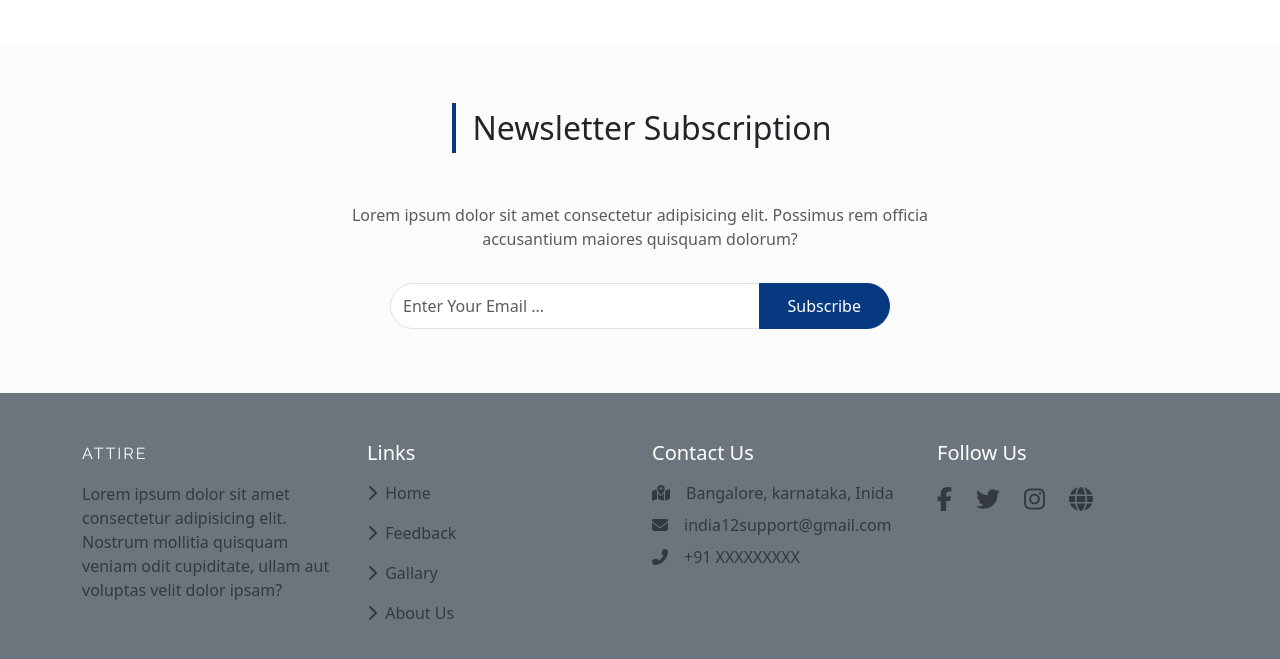
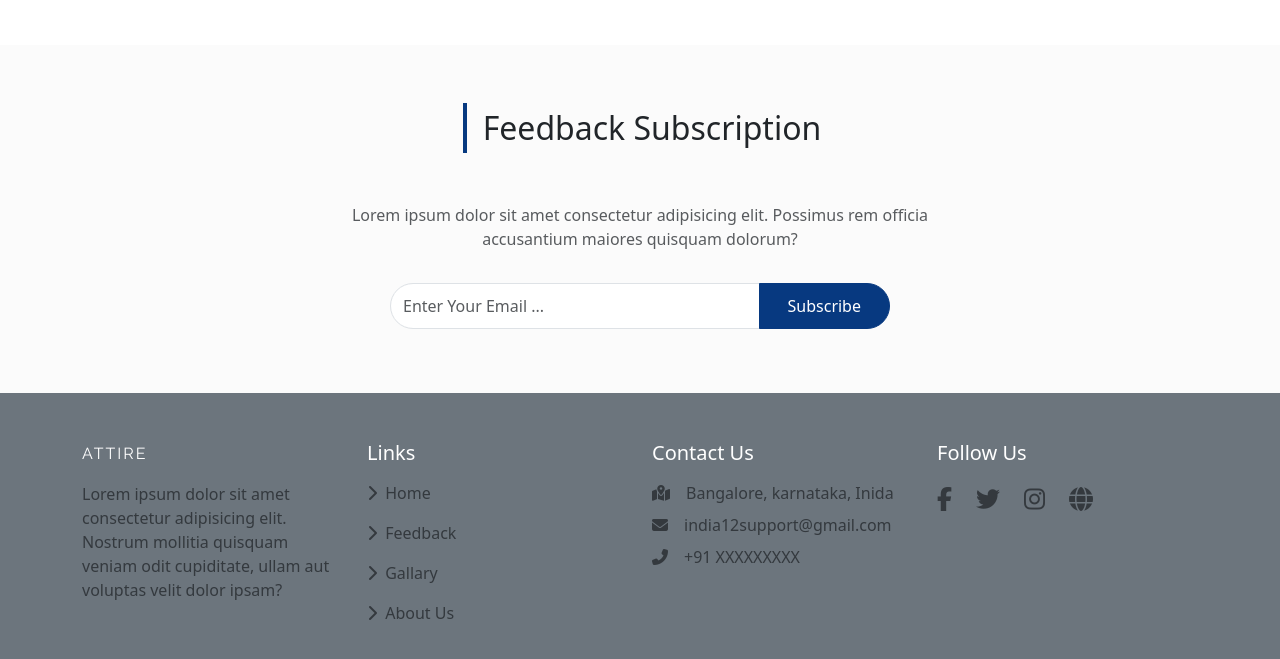
Before and after one commit to supriya224/web-page-task, a website: page index.html in a window 1280 px wide. Shown: the part 5297-5956 px from the top of the page. Drawn offline with nearby package versions, Linux system fonts and the light colour scheme; a web font is replaced by a local one.

Commit message:
commit file

```diff
--- a/index.html
+++ b/index.html
@@ -4,10 +4,13 @@
 <head>
     <meta charset="UTF-8">
     <meta name="viewport" content="width=device-width, initial-scale=1.0">
+    <!-- font awesome link is here -->
     <link rel="stylesheet" href="https://cdnjs.cloudflare.com/ajax/libs/font-awesome/6.5.1/css/all.min.css"
         integrity="sha512-DTOQO9RWCH3ppGqcWaEA1BIZOC6xxalwEsw9c2QQeAIftl+Vegovlnee1c9QX4TctnWMn13TZye+giMm8e2LwA=="
         crossorigin="anonymous" referrerpolicy="no-referrer" />
+    <!-- css link is here -->
     <link rel="stylesheet" href="./css/styles.css">
+    <!-- bootstrap link is here -->
     <link rel="stylesheet" href="./node_modules/bootstrap/dist/css/bootstrap.min.css">
     <title>Assignment task</title>
 </head>
@@ -46,6 +49,7 @@
             <!-- listing start -->
             <div class="collapse navbar-collapse order-lg-1" id="navMenu">
                 <ul class="navbar-nav mx-auto text-center">
+                    <!-- main list is here -->
                     <li class="nav-item px-2 py-2">
                         <a class="nav-link text-uppercase text-dark" href="#header">home</a>
                     </li>
@@ -64,6 +68,7 @@
                     <li class="nav-item px-2 py-2 border-0">
                         <a class="nav-link text-uppercase text-dark" href="#popular">popular</a>
                     </li>
+                    <!-- ending main list -->
                 </ul>
             </div>
             <!-- listing end -->
@@ -77,17 +82,19 @@
     <header id="header" class=" carousel slide" data-bs-ride="carousel" style="padding-top:104px;">
         <div class="container h-100 d-flex align-items-center carousel-inner">
             <div class="text-center carousel-item active">
+                <!-- body text component -->
                 <h2 class="text-capitalize text-white">hello this is my task </h2>
                 <h1 class="text-uppercase py-2 fw-bold text-white"> I have try do my best</h1>
                 <a href="#" class="btn mt-3 text-white text-uppercase">Web task</a>
             </div>
+            <!--second body text component -->
             <div class="text-center carousel-item">
                 <h2 class="text-capitalize text-white">I have try do create</h2>
                 <h1 class="text-uppercase py-2 fw-bold text-white"> E-commerece webpage</h1>
                 <a href="#" class="btn mt-3 text-white text-uppercase">Get Start</a>
             </div>
         </div>
-
+        <!-- toggle button is here -->
         <button class="carousel-control-prev" type="button" data-bs-target="#header" data-bs-slide="prev">
             <span class="carousel-control-prev-icon"></span>
         </button>
@@ -120,7 +127,7 @@
                 </div>
                 <!-- all items which is show here -->
                 <div class="filter-items mt-4 row gx-0 gy-3">
-
+                    <!-- collectin of images  listing start -->
                     <div class="collection-list col-md-6 col-lg-4 col-xl-3 p-2 mens">
                         <div class="collection-img position-relative">
                             <img src="https://5.imimg.com/data5/QP/AW/RO/SELLER-83548430/men-formal-grey-shirt.jpg"
@@ -390,13 +397,15 @@
                             </div>
                             <p class="text-capitalize my-1">Men's jacket</p>
                             <span class="fw-bold">$ 45.50</span>
+                                <!-- collectin of images  listing end -->
                         </div>
                     </div>
                 </div>
             </div>
         </div>
     </section>
-    <!-- https://i.pinimg.com/474x/15/72/a2/1572a2977e18e0d7d7113090e4836a55.jpg -->
+
+
     <!-- end of collection -->
 
     <!-- special products -->
@@ -405,7 +414,7 @@
             <div class="title text-center py-5">
                 <h2 class="position-relative d-inline-block">Special Selection</h2>
             </div>
-
+<!--  some special component is here -->
             <div class="special-list row g-0">
                 <div class="col-md-6 col-lg-4 col-xl-3 p-2">
                     <div class="special-img position-relative overflow-hidden">
@@ -475,10 +484,8 @@
     </section>
     <!-- end of special products -->
 
-    <!-- blogs -->
+    <!--  section blogs is start -->
     <section id="offers" class="py-5">
-        <!-- <img src="https://images.template.net/83291/Christmas-Clothes-Sale-Youtube-Banner-Template.jpeg"
-        alt=""> -->
         <div class="container">
             <div
                 class="row d-flex align-items-center justify-content-center text-center justify-content-lg-start text-lg-start">
@@ -490,9 +497,9 @@
             </div>
         </div>
     </section>
-    <!-- end of blogs -->
+    <!-- end of section blogs -->
 
-    <!-- blogs -->
+    <!--some elements blogs -->
     <section id="blogs" class="py-5">
         <div class="container">
             <div class="title text-center py-5">
@@ -553,9 +560,9 @@
             </div>
         </div>
     </section>
-    <!-- end of blogs -->
+    <!-- end of some blogs -->
 
-    <!-- about us -->
+    <!-- about page is here -->
     <section id="about" class="py-5">
         <div class="container">
             <div class="row gy-lg-5 align-items-center">
@@ -576,9 +583,9 @@
             </div>
         </div>
     </section>
-    <!-- end of about us -->
+    <!-- end of about page -->
 
-    <!-- popular -->
+    <!--some popular selling items data is here-->
     <section id="popular" class="py-5">
         <div class="container">
             <div class="title text-center pt-3 pb-5">
@@ -672,14 +679,14 @@
             </div>
         </div>
     </section>
-    <!-- end of popular -->
+    <!-- end some popular selling items data is here-->
 
-    <!-- newsletter -->
+    <!-- feedback-->
     <section id="newsletter" class="py-5">
         <div class="container">
             <div class="d-flex flex-column align-items-center justify-content-center">
                 <div class="title text-center pt-3 pb-5">
-                    <h2 class="position-relative d-inline-block ms-4">Newsletter Subscription</h2>
+                    <h2 class="position-relative d-inline-block ms-4">Feedback Subscription</h2>
                 </div>
 
                 <p class="text-center text-muted">Lorem ipsum dolor sit amet consectetur adipisicing elit. Possimus rem
@@ -691,9 +698,9 @@
             </div>
         </div>
     </section>
-    <!-- end of newsletter -->
+    <!-- end of feedback page -->
 
-    <!-- footer -->
+    <!-- footer  page-->
     <footer class=" bg-secondary py-5">
         <div class="container">
             <div class="row text-white g-4">
```
